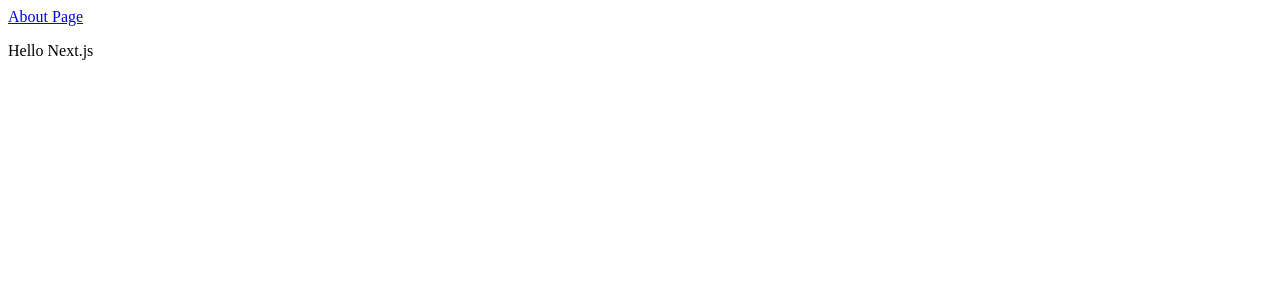
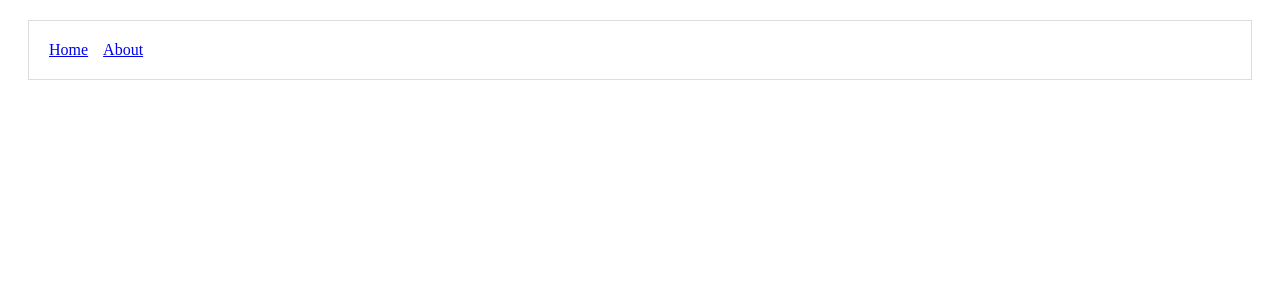
Before and after one commit to vikashask/next-js, a Next.js app: page / in a window 1280 px wide. Shown: the top 300 px of the page. Built offline with nearby package versions, Linux system fonts and the light colour scheme.

Commit message:
Using Shared Components

```diff
--- /dev/null
+++ b/components/Header.js
@@ -0,0 +1,18 @@
+import Link from 'next/link';
+
+const linkStyle = {
+  marginRight: 15
+};
+
+const Header = () => (
+  <div>
+    <Link href="/">
+      <a style={linkStyle}>Home</a>
+    </Link>
+    <Link href="/about">
+      <a style={linkStyle}>About</a>
+    </Link>
+  </div>
+);
+
+export default Header;
--- /dev/null
+++ b/components/MyLayout.js
@@ -0,0 +1,16 @@
+import Header from './Header';
+
+const layoutStyle = {
+  margin: 20,
+  padding: 20,
+  border: '1px solid #DDD'
+};
+
+const Layout = props => (
+  <div style={layoutStyle}>
+    <Header />
+    {/* {props.children} */}
+  </div>
+);
+
+export default Layout;
--- a/pages/index.js
+++ b/pages/index.js
@@ -1,13 +1,9 @@
-// This is the Link API
-import Link from 'next/link';
+import Layout from '../components/MyLayout';
 
-const Index = () => (
-  <div>
-    <Link href="/about">
-      <a>About Page</a>
-    </Link>
-    <p>Hello Next.js</p>
-  </div>
-);
-
-export default Index;
+export default function Index() {
+  return (
+    <Layout>
+      <p>Hello Next.js</p>
+    </Layout>
+  );
+}
```
Also changed, not shown: pages/about.js (+8 -6 lines).
